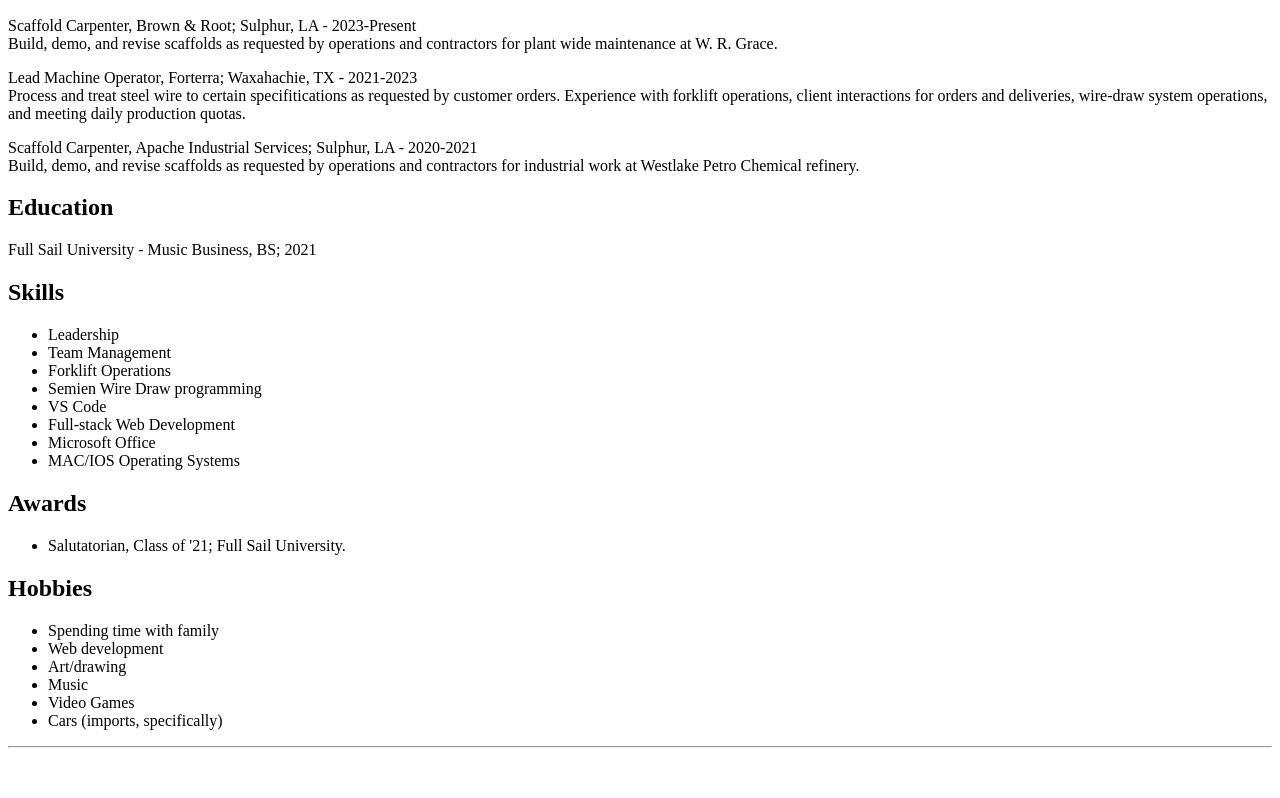
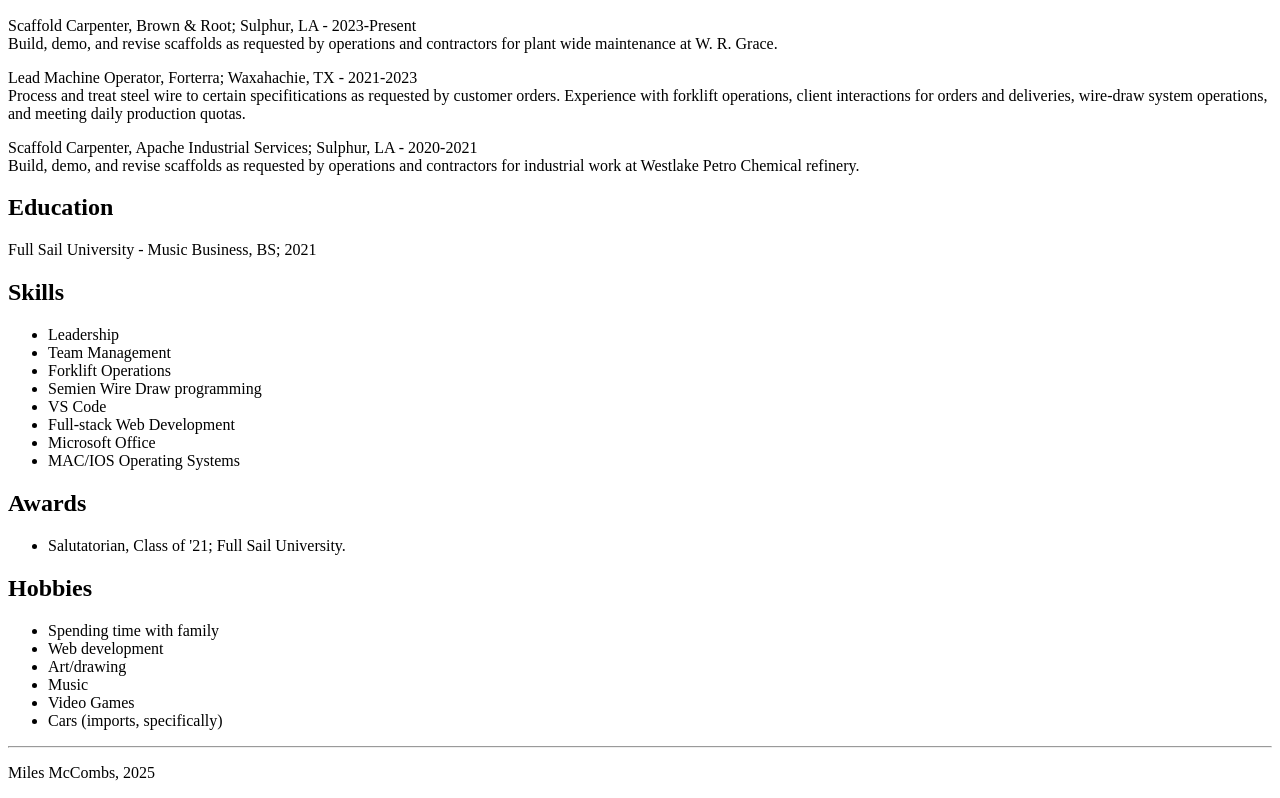
Before and after one commit to MilesMcCombs/Resume, a plain HTML site: page index.html in a window 1280 px wide. Shown: the part 491-1289 px from the top of the page. Before the commit the page ends 1247 px from the top, so only its background shows below. Drawn offline with Linux system fonts and the light colour scheme.

Commit message:
Update index.html

```diff
--- a/index.html
+++ b/index.html
@@ -74,7 +74,9 @@
 
 
 <hr />
-
+<footer>
+    <p>Miles McCombs, 2025</p>
+</footer>
 
 </body>
 </html>
```
